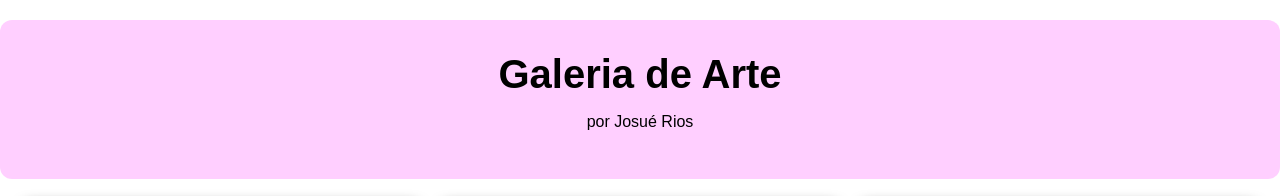
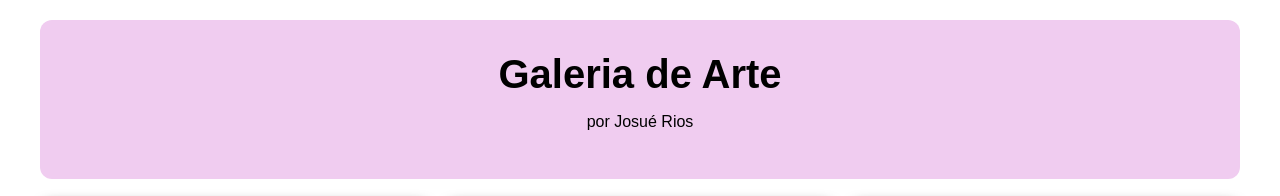
Before and after one commit to Josuebvr/galeria, a plain HTML site: page index.html in a window 1280 px wide. Shown: the top 196 px of the page. Drawn offline with Linux system fonts and the light colour scheme; grey boxes are pictures that could not be loaded.

Commit message:
disposição dos itens

```diff
--- a/index.html
+++ b/index.html
@@ -1,18 +1,19 @@
 <!DOCTYPE html>
 <html lang="pt-BR">
+
 <head>
   <meta charset="UTF-8">
   <meta name="viewport" content="width=device-width, initial-scale=1.0">
   <title>Galeria de Arte - Josué Rios</title>
   <link rel="stylesheet" href="style.css">
 </head>
+
 <body>
+  <div class="container">
     <header>
       <h1>Galeria de Arte</h1>
       <p>por Josué Rios</p>
     </header>
-
-
 
     <main class="galeria">
 
@@ -21,8 +22,6 @@
         <img src="imagens/arte1.jpg" alt="Arte 1">
         <p class="descricao">Título da Arte 1</p>
       </div>
-
-
 
       <div class="item">
         <img src="imagens/arte2.jpg" alt="Arte 2">
@@ -67,6 +66,7 @@
 
 
     </main>
+  </div>
 
   <footer>
     <p>© 2025 - Josué Rios</p>
@@ -74,4 +74,5 @@
 
   <script src="script.js"></script>
 </body>
+
 </html>
--- a/style.css
+++ b/style.css
@@ -6,12 +6,17 @@ body {
     text-align: center;
 }
 
+.container {
+    max-width: 1800px;
+    margin: 0 auto;
+    padding: 0 40px;
+}
+
 header {
-    padding: 2rem;
-    background: #FFCFFF;
+    padding: 2rem 0;
+    background: #f0ccf0;
     border-radius: 12px;
-    margin: 20px auto 0 auto;
-    max-width: 1800px;
+    margin: 20px 0 0 0;
 }
 
 h1 {
@@ -23,11 +28,12 @@ h1 {
     display: grid;
     grid-template-columns: repeat(3, 1fr);
     gap: 15px;
-    padding: 20px;
+    margin: 0;
+    padding: 20px 0;
 }
 
 .item {
-    background: #FFCFFF;
+    background: #ffffff;
     border-radius: 12px;
     overflow: hidden;
     box-shadow: 0 4px 12px rgba(0, 0, 0, 0.5);
@@ -93,11 +99,9 @@ footer {
 @media (max-width: 900px) {
     .galeria {
         grid-template-columns: 1fr;
-        /* apenas uma coluna */
     }
 
     .item img {
         height: 300px;
-        /* opcional: reduz altura da imagem em telas menores */
     }
 }
```
Lines whose indentation alone changed are shown as unchanged.
